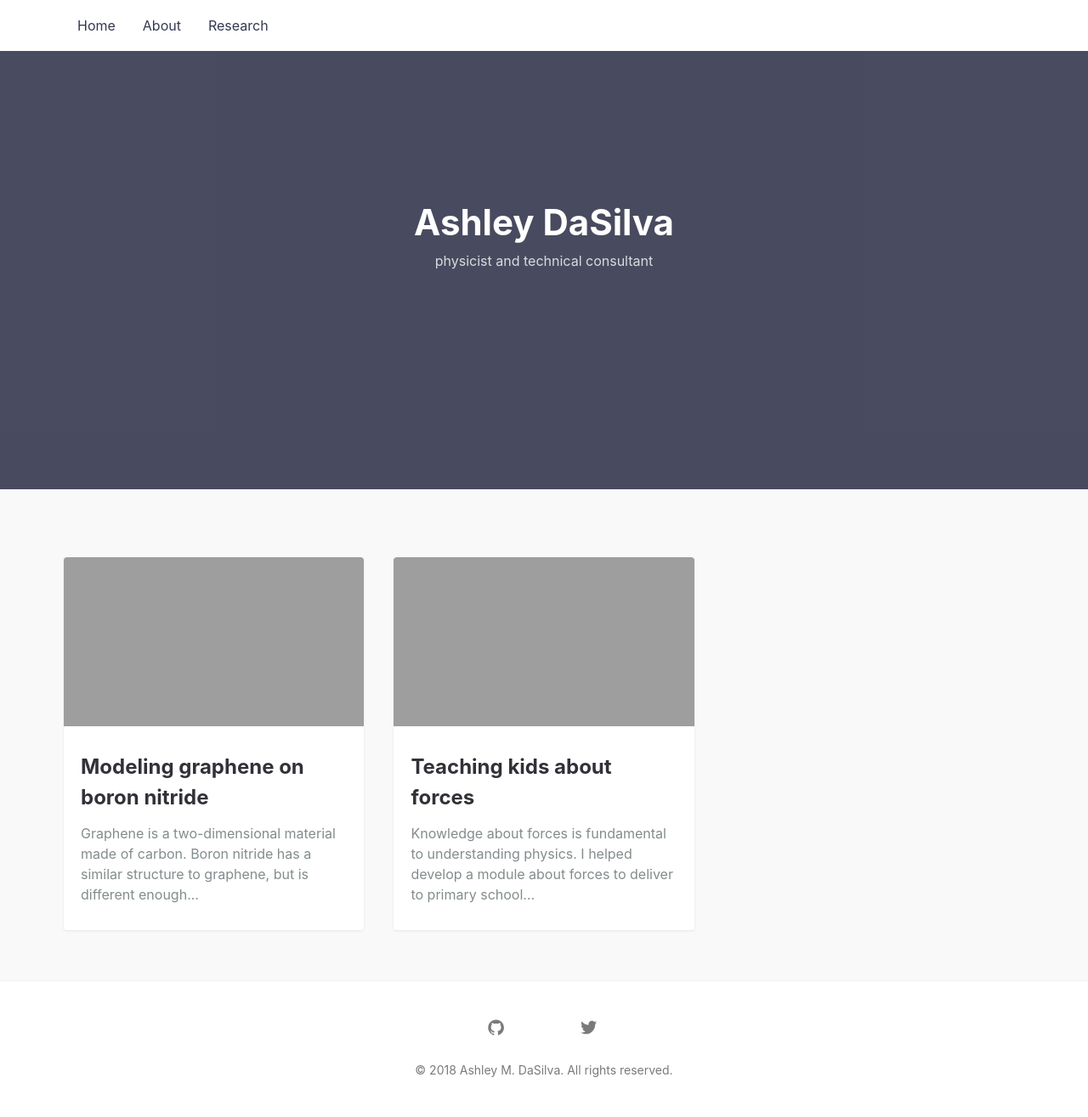
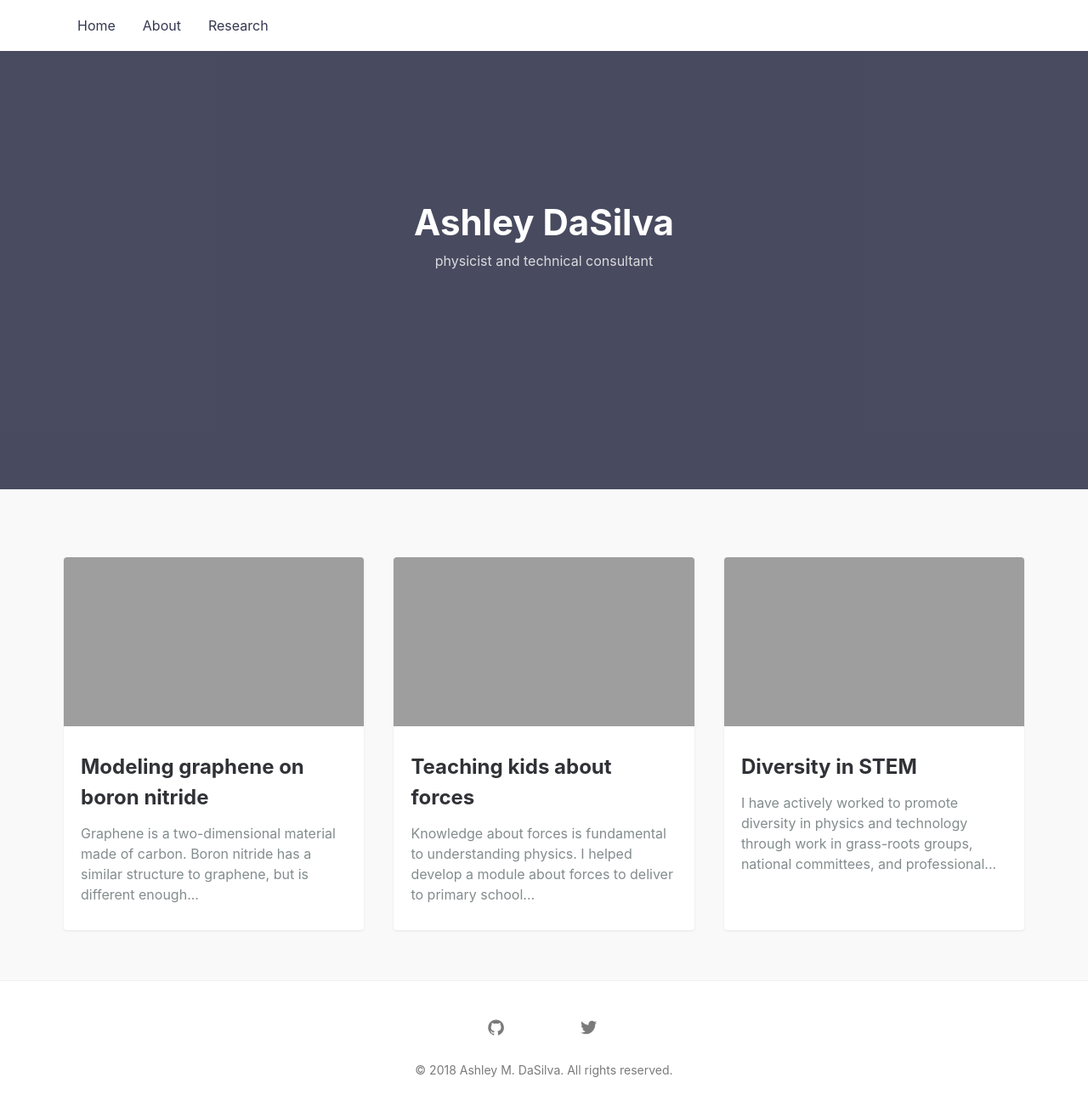
Before and after one commit to adasilva/adasilva.github.io, a Jekyll site: the page built from pages/index.md, in a window 1280 px wide. Shown: the whole page at 85% size. Built offline with Jekyll 4.4.1, drawn with Linux system fonts in a browser that asks for light colours.

Commit message:
add new featured card on homepage, fix image links

```diff
--- a/_config.yml
+++ b/_config.yml
@@ -23,7 +23,7 @@ social:
 # Build settings
 markdown: kramdown
 highlighter: rouge # or pygments or null
-theme: jekyll-sleek
+#theme: jekyll-sleek
 exclude:
   - README.md
   - node_modules
--- a/_data/highlights.yml
+++ b/_data/highlights.yml
@@ -6,3 +6,7 @@
   summary: Knowledge about forces is fundamental to understanding physics. I helped develop a module about forces to deliver to primary school teachers.
   featured-img: teacher_workshop
   url: /
+- title: Diversity in STEM
+  summary: I have actively worked to promote diversity in physics and technology through work in grass-roots groups, national committees, and professional organizations.
+  featured-img: cuwip_group
+  url: diversity
--- a/_layouts/blog.html
+++ b/_layouts/blog.html
@@ -18,7 +18,7 @@ layout: compress
 
     {% include header.html %}
 
-    <div class="hero lazyload" data-bg="{{site.url}}/images/cover.jpg">
+    <div class="hero lazyload" data-bg="{{site.imgurl}}/cover.jpg">
       <div class="hero__wrap">
         <h1 class="hero__title">Ashley DaSilva</h1>
         <p class="hero__meta">physicist and technical consultant</p>
--- a/_layouts/post.html
+++ b/_layouts/post.html
@@ -20,7 +20,7 @@ layout: compress
 
   {% if page.featured-img %}
 
-  <div class="hero lazyload" data-bg="{{site.url}}/assets/img/posts/{{page.featured-img}}.jpg">
+  <div class="hero lazyload" data-bg="{{site.imgurl}}/{{page.featured-img}}.jpg">
     {% else %}
     <div class="hero dark-bg">
       {% endif %}
```
